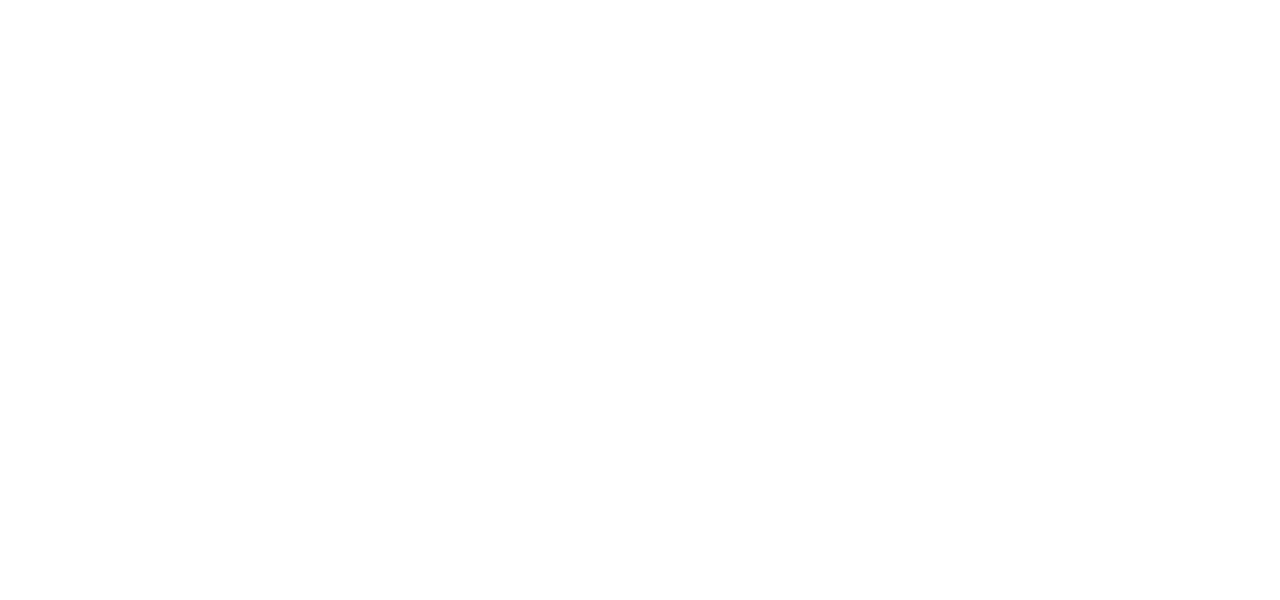
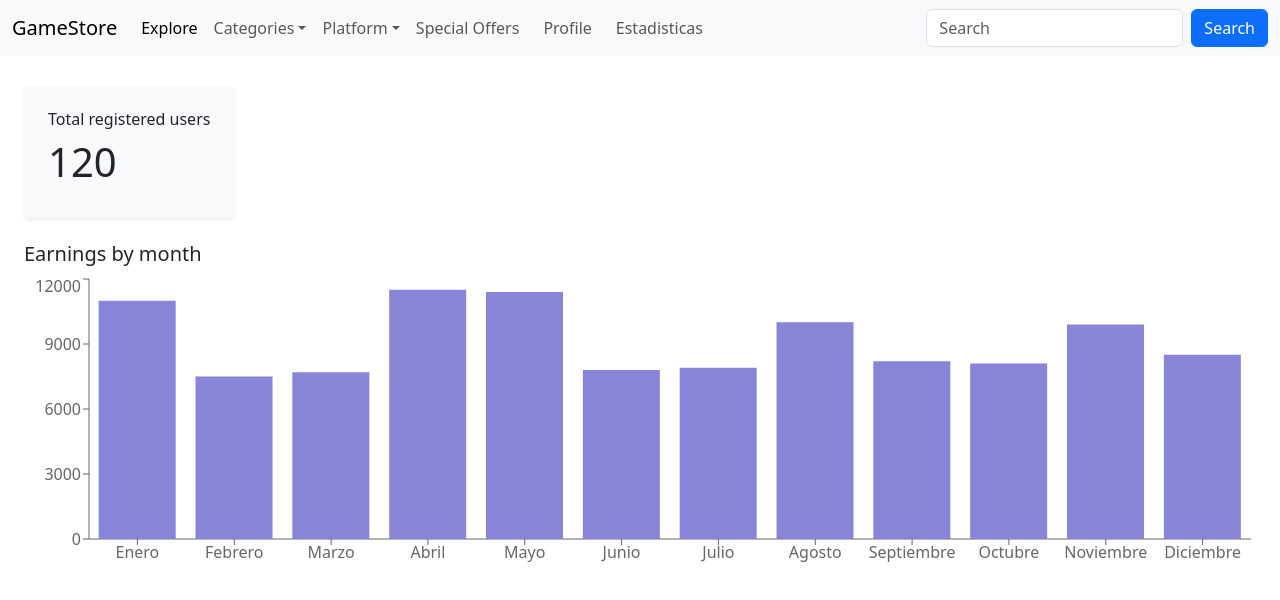
Before and after one commit to ManuelRevillaRJ/PW-PROYECTO-FIJO, a React app: page /ganancias in a window 1280 px wide. Before the commit this address had no page. Shown: the top 600 px of the page. Built offline with nearby package versions, Linux system fonts and the light colour scheme; the HTML template or start-up script is replaced by a standard one.

Commit message:
Estadisticas de ganancias listas, pendientes de hacer que se vea solo en vista admin

```diff
--- a/package.json
+++ b/package.json
@@ -14,7 +14,8 @@
     "react": "^19.1.0",
     "react-bootstrap": "^2.10.10",
     "react-dom": "^19.1.0",
-    "react-router-dom": "^7.6.0"
+    "react-router-dom": "^7.6.0",
+    "recharts": "^2.15.3"
   },
   "devDependencies": {
     "@eslint/js": "^9.25.0",
--- /dev/null
+++ b/src/components/IngresosMensuales.tsx
@@ -0,0 +1,36 @@
+import {
+  BarChart,
+  Bar,
+  XAxis,
+  YAxis,
+  Tooltip,
+  ResponsiveContainer,
+} from "recharts";
+
+const data = [
+  { mes: "Enero", ganancia: 11000 },
+  { mes: "Febrero", ganancia: 7500 },
+  { mes: "Marzo", ganancia: 7700 },
+  { mes: "Abril", ganancia: 11500 },
+  { mes: "Mayo", ganancia: 11400 },
+  { mes: "Junio", ganancia: 7800 },
+  { mes: "Julio", ganancia: 7900 },
+  { mes: "Agosto", ganancia: 10000 },
+  { mes: "Septiembre", ganancia: 8200 },
+  { mes: "Octubre", ganancia: 8100 },
+  { mes: "Noviembre", ganancia: 9900 },
+  { mes: "Diciembre", ganancia: 8500 },
+];
+
+export default function IngresosMensuales() {
+  return (
+    <ResponsiveContainer width="100%" height={300}>
+      <BarChart data={data}>
+        <XAxis dataKey="mes" />
+        <YAxis />
+        <Tooltip />
+        <Bar dataKey="ganancia" fill="#8884d8" />
+      </BarChart>
+    </ResponsiveContainer>
+  );
+}
--- a/src/components/NavBar.tsx
+++ b/src/components/NavBar.tsx
@@ -1,4 +1,4 @@
-import { Link } from "react-router"
+import { Link } from "react-router";
 
 export default function NavBar() {
   return (
@@ -14,7 +14,8 @@ export default function NavBar() {
           data-bs-target="#navbarSupportedContent"
           aria-controls="navbarSupportedContent"
           aria-expanded="false"
-          aria-label="Toggle navigation">
+          aria-label="Toggle navigation"
+        >
           <span className="navbar-toggler-icon"></span>
         </button>
         <div className="collapse navbar-collapse" id="navbarSupportedContent">
@@ -30,7 +31,8 @@ export default function NavBar() {
                 href="#"
                 role="button"
                 data-bs-toggle="dropdown"
-                aria-expanded="false">
+                aria-expanded="false"
+              >
                 Categories
               </a>
               <ul className="dropdown-menu">
@@ -67,7 +69,8 @@ export default function NavBar() {
                 href="#"
                 role="button"
                 data-bs-toggle="dropdown"
-                aria-expanded="false">
+                aria-expanded="false"
+              >
                 Platform
               </a>
               <ul className="dropdown-menu">
@@ -111,6 +114,12 @@ export default function NavBar() {
                 </Link>
               </div>
             </li>
+            <li className="nav-item">
+              <Link className="nav-link" to={"/ganancias"}>
+                <i className="bi bi-bar-chart me-2"></i>
+                Estadisticas
+              </Link>
+            </li>
           </ul>
           <form className="d-flex" role="search">
             <input
@@ -126,5 +135,5 @@ export default function NavBar() {
         </div>
       </div>
     </nav>
-  )
+  );
 }
--- /dev/null
+++ b/src/components/UserCard.tsx
@@ -0,0 +1,15 @@
+type Props = {
+  totalUsers: number;
+};
+
+export default function UserCard({ totalUsers }: Props) {
+  return (
+    <div
+      className="p-4 bg-light rounded shadow-sm"
+      style={{ width: "fit-content", minWidth: "200px" }}
+    >
+      <h6>Total registered users</h6>
+      <h1>{totalUsers}</h1>
+    </div>
+  );
+}
--- a/src/main.tsx
+++ b/src/main.tsx
@@ -7,8 +7,8 @@ import CrearCuenta from "./pages/CrearCuenta";
 import IniciarSesion from "./pages/IniciarSesion";
 import ProfilePage from "./pages/ProfilePage";
 import HomePage from "./pages/HomePage";
+import Ganancias from "./pages/Ganancias";
 
-//import App from "./pages/App";
 import MejoresValorados from "./pages/MejorValorados";
 import BestSellers from "./pages/BestSellers";
 
@@ -22,6 +22,7 @@ createRoot(document.getElementById("root")!).render(
         <Route path="/iniciar_sesion" element={<IniciarSesion />} />
         <Route path="/top-rated" element={<MejoresValorados />} />
         <Route path="/best-sellers" element={<BestSellers />} />
+        <Route path="/ganancias" element={<Ganancias />} />
       </Routes>
     </BrowserRouter>
   </StrictMode>
--- /dev/null
+++ b/src/pages/Ganancias.tsx
@@ -0,0 +1,24 @@
+import IngresosMensuales from "../components/IngresosMensuales";
+import NavBar from "../components/NavBar";
+import UserCard from "../components/UserCard";
+
+export default function Ganancias() {
+  return (
+    <div className="d-flex">
+      <NavBar />
+
+      <main className="p-4 w-100">
+        <h2>Statistics</h2>
+
+        <div className="my-4">
+          <UserCard totalUsers={120} />
+        </div>
+
+        <div>
+          <h5>Earnings by month</h5>
+          <IngresosMensuales />
+        </div>
+      </main>
+    </div>
+  );
+}
```
Also changed, not shown: src/components/Sidebar.tsx (added, +35 -0 lines), src/types/Game.ts (+20 -20 lines), 1 other file (tests, documents, lock files or other folders).
